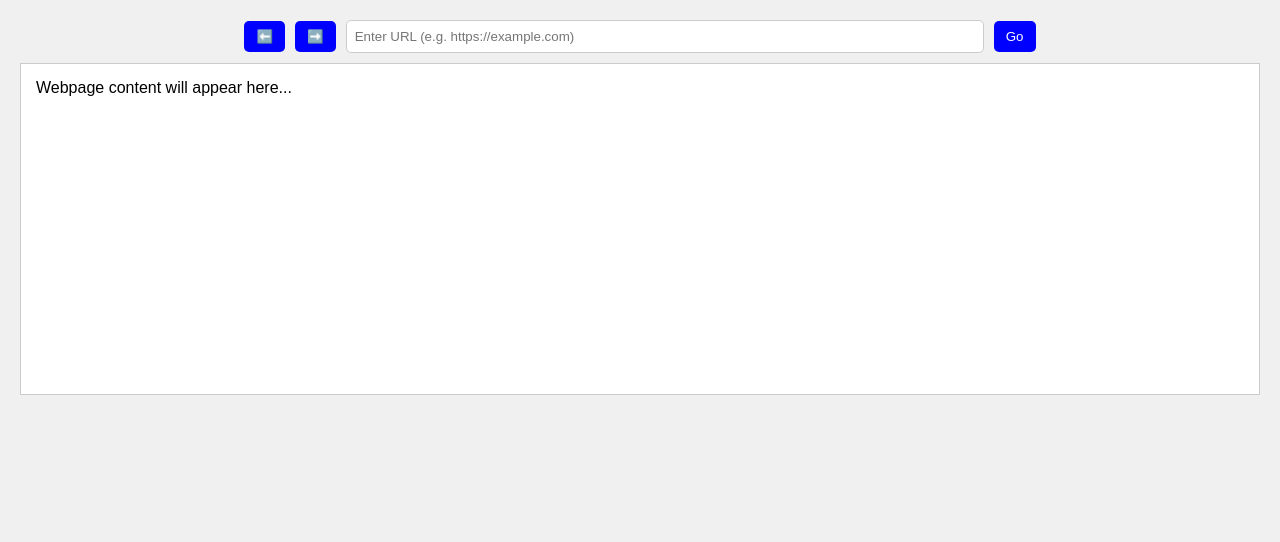
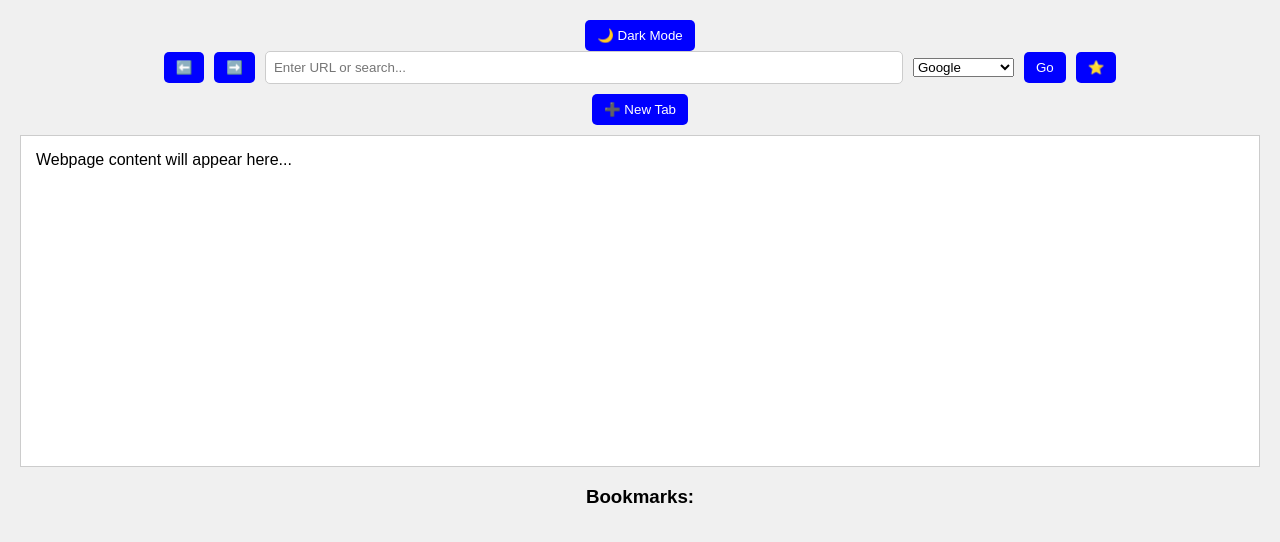
Before and after one commit to Doodle-Art/Doodle-Art.github.io, a plain HTML site: page index.html in a window 1280 px wide. Drawn offline with Linux system fonts and the light colour scheme.

Commit message:
Update index.html

```diff
--- a/index.html
+++ b/index.html
@@ -7,13 +7,29 @@
     <link rel="stylesheet" href="styles.css">
 </head>
 <body>
+    <button id="toggle-theme">🌙 Dark Mode</button>
+
     <div class="browser-container">
         <button onclick="goBack()">⬅️</button>
         <button onclick="goForward()">➡️</button>
-        <input type="text" id="url" placeholder="Enter URL (e.g. https://example.com)">
+        <input type="text" id="url" placeholder="Enter URL or search...">
+        <select id="search-engine">
+            <option value="https://www.google.com/search?q=">Google</option>
+            <option value="https://www.duckduckgo.com/?q=">DuckDuckGo</option>
+            <option value="https://www.bing.com/search?q=">Bing</option>
+        </select>
         <button onclick="loadPage()">Go</button>
+        <button onclick="bookmarkPage()">⭐</button>
     </div>
+
+    <div id="tabs">
+        <button onclick="newTab()">➕ New Tab</button>
+    </div>
+
     <div id="output">Webpage content will appear here...</div>
+
+    <h3>Bookmarks:</h3>
+    <ul id="bookmarks"></ul>
 
     <script src="renderer.js"></script>
 </body>
```
